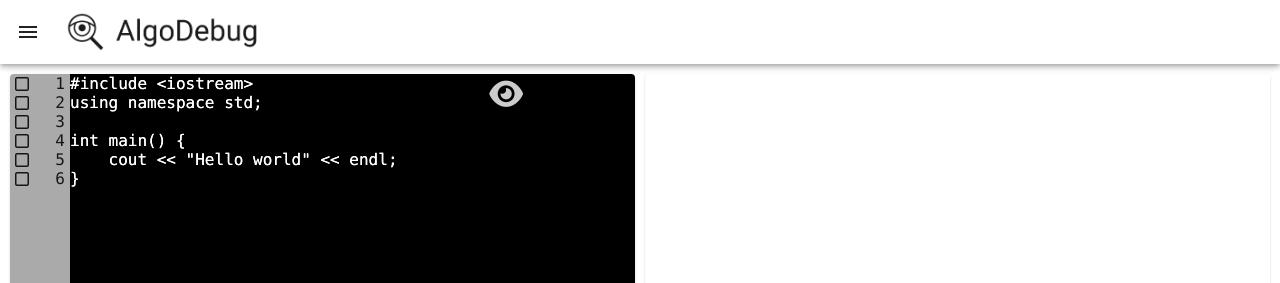
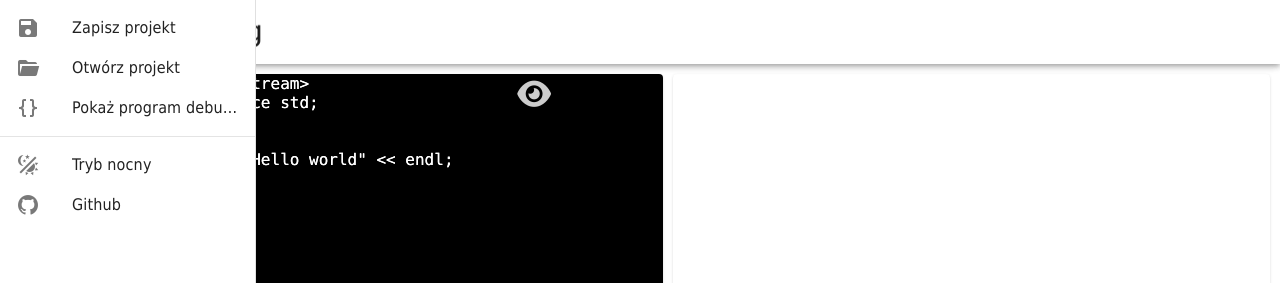
Before and after one commit to Rubix98/algodebug, a Vue app in the folder frontend/: page / in a window 1280 px wide. Shown: the top 283 px of the page. Built offline with nearby package versions, Linux system fonts and the light colour scheme; what vue-3-sanitize, vue-konva would draw is missing.

Commit message:
feat(frontend): Changes to NavigationDrawer

```diff
--- a/frontend/src/App.vue
+++ b/frontend/src/App.vue
@@ -1,7 +1,12 @@
 <template>
     <v-app>
-        <v-navigation-drawer v-model="showDrawer" />
-        <AppBar @toggleDrawer="toggleDrawer" />
+        <NavigationDrawer
+            :show-drawer="showDrawer"
+            @toggledToNormalVersion="changeDrawerRailMode(false)"
+            @toggledToRailVersion="changeDrawerRailMode(true)"
+            @hideDrawer="changeDrawerValueTo(false)"
+        />
+        <AppBar @toggleDrawer="toggleDrawer" :show-drawer-button="!drawerRailMode" />
         <v-main>
             <MainPage />
         </v-main>
@@ -11,19 +16,21 @@
 </template>
 
 <script>
-import { defineComponent } from "vue";
+import {defineComponent} from "vue";
 import AppBar from "@/components/appBar/AppBar.vue";
 import MainPage from "@/components/mainPage/MainPage.vue";
-import { container } from "jenesius-vue-modal";
+import {container} from "jenesius-vue-modal";
 import BottomButtons from "@/components/bottomButtons/BottomButtons.vue";
+import NavigationDrawer from "@/components/drawer/NavigationDrawer.vue";
 
 export default defineComponent({
     name: "App",
 
-    components: { BottomButtons, AppBar, MainPage, Modal: container },
+    components: { NavigationDrawer, BottomButtons, AppBar, MainPage, Modal: container },
 
     data() {
         return {
+            drawerRailMode: false,
             showDrawer: false,
         };
     },
@@ -31,6 +38,13 @@ export default defineComponent({
     methods: {
         toggleDrawer() {
             this.showDrawer = !this.showDrawer;
+        },
+        changeDrawerRailMode(mode) {
+          this.drawerRailMode = mode;
+          this.showDrawer = mode;
+        },
+        changeDrawerValueTo(value) {
+            this.showDrawer = value;
         },
     },
 });
--- a/frontend/src/components/appBar/AppBar.vue
+++ b/frontend/src/components/appBar/AppBar.vue
@@ -1,6 +1,6 @@
 <template>
     <v-app-bar>
-        <v-app-bar-nav-icon @click="this.$emit('toggleDrawer')" />
+        <v-app-bar-nav-icon @click="this.$emit('toggleDrawer')" v-if="showDrawerButton" />
         <div class="app-bar__logo">
             <img class="app-bar__logo__image" src="@/img/logo.png" @click="redirectToRoot()" alt="AlgoDebug logo" />
         </div>
@@ -10,16 +10,20 @@
 </template>
 
 <script>
-import { defineComponent } from "vue";
+import {defineComponent} from "vue";
 import LoadProjectModal from "@/components/modals/menu/LoadProjectModal.vue";
 import SaveProjectModal from "@/components/modals/menu/SaveProjectModal.vue";
-import { redirectTo } from "@/javascript/utils/other";
-import { openModal } from "jenesius-vue-modal";
+import {redirectTo} from "@/javascript/utils/other";
+import {openModal} from "jenesius-vue-modal";
 
 export default defineComponent({
     name: "AppBar",
     emits: ["toggleDrawer"],
-
+    props: {
+      showDrawerButton: {
+        type: Boolean,
+      }
+    },
     methods: {
         redirectToRoot() {
             redirectTo(window.location.origin + window.location.pathname);
--- /dev/null
+++ b/frontend/src/components/drawer/NavigationDrawer.vue
@@ -0,0 +1,69 @@
+<template>
+    <v-navigation-drawer
+        :rail="shouldShowRailVersion"
+        :expand-on-hover="shouldShowRailVersion"
+        :model-value="showDrawer"
+        @update:modelValue="this.$emit('hideDrawer')"
+    >
+        <div class="buttons-list" v-for="(buttonsKeys, index) in Object.keys(buttons)" :key="buttonsKeys">
+            <v-list density="compact">
+                <v-list-item
+                    v-for="button in buttons[buttonsKeys]"
+                    :key="button.title"
+                    :prepend-icon="button.icon"
+                    :title="button.title"
+                />
+            </v-list>
+            <v-divider v-if="index < Object.keys(buttons).length - 1" />
+            <!-- If is not a last key -->
+        </div>
+    </v-navigation-drawer>
+</template>
+
+<script>
+import { defineComponent } from "vue";
+
+export default defineComponent({
+    name: "NavigationDrawer",
+    emits: ["toggledToRailVersion", "toggledToNormalVersion", "hideDrawer"],
+    props: {
+        showDrawer: {
+            type: Boolean,
+            default: false,
+        },
+    },
+    data() {
+        return {
+            shouldShowRailVersion: true,
+            buttons: {
+                project: [
+                    { title: "Zapisz projekt", icon: "mdi-content-save" },
+                    { title: "Otwórz projekt", icon: "mdi-folder-open" },
+                    { title: "Pokaż program debugujący", icon: "mdi-code-braces" },
+                ],
+                settings: [
+                    { title: "Tryb nocny", icon: "mdi-theme-light-dark" },
+                    { title: "Github", icon: "mdi-github" },
+                ],
+            },
+        };
+    },
+    methods: {
+        updateDrawerVersion() {
+            if (window.innerWidth >= 1280) {
+                this.$data.shouldShowRailVersion = true;
+                this.$emit("toggledToRailVersion");
+            } else {
+                this.$data.shouldShowRailVersion = false;
+                this.$emit("toggledToNormalVersion");
+            }
+        },
+    },
+    mounted() {
+        this.updateDrawerVersion();
+        addEventListener("resize", () => {
+            this.updateDrawerVersion();
+        });
+    },
+});
+</script>
```
